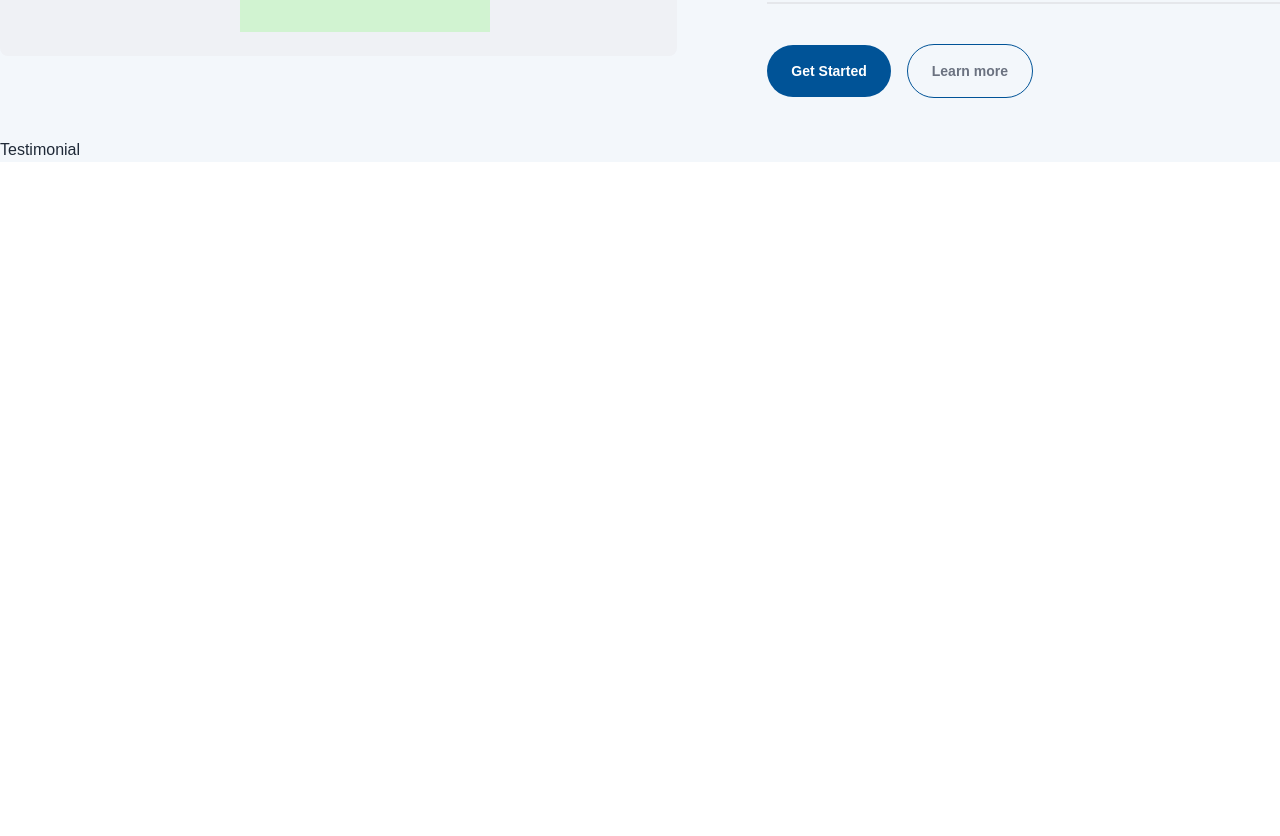
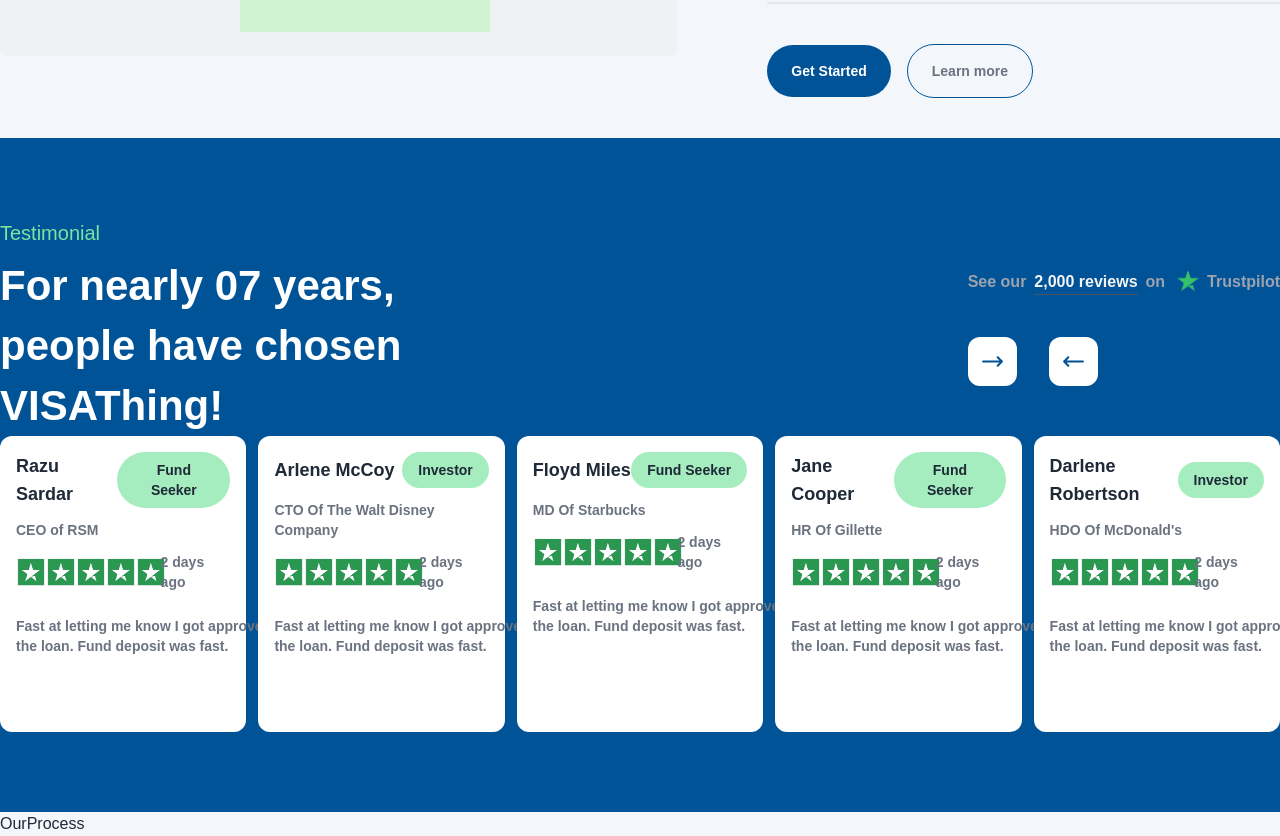
Before and after one commit to Tofazzal26/rsin, a React (Vite) app: page / in a window 1280 px wide. Shown: the part 2657-3493 px from the top of the page. Before the commit the page ends 2819 px from the top, so only its background shows below. Built offline with nearby package versions, Linux system fonts and the light colour scheme.

Commit message:
For nearly 07 years, people have chosen VISAThing style finish

```diff
--- /dev/null
+++ b/src/Components/OurProcess/OurProcess.jsx
@@ -0,0 +1,9 @@
+const OurProcess = () => {
+  return (
+    <div>
+      <h1>OurProcess</h1>
+    </div>
+  );
+};
+
+export default OurProcess;
--- a/src/Components/OurSolutions/OurSolutions.jsx
+++ b/src/Components/OurSolutions/OurSolutions.jsx
@@ -29,7 +29,7 @@
                 </h2>
               </div>
               <Accordion />
-              <div className="mt-4 lg:mt-10">
+              <div className="mt-4 lg:mt-10 lg:mb-0 mb-4">
                 <div className="space-x-4 lg:text-start text-center">
                   <button className="bg-[#005397] lg:px-6 px-4 py-3 lg:py-4 font-semibold text-sm rounded-full text-white">
                     Get Started
--- a/src/Components/Testimonial/Testimonial.jsx
+++ b/src/Components/Testimonial/Testimonial.jsx
@@ -1,12 +1,129 @@
-import React from "react";
+import {
+  HiOutlineArrowNarrowLeft,
+  HiOutlineArrowNarrowRight,
+} from "react-icons/hi";
 
 const Testimonial = () => {
+  const cardData = [
+    {
+      name: "Razu Sardar",
+      company: "Fund Seeker",
+      employ: "CEO of RSM",
+      rating: "/rating.png",
+      day: "2 days ago",
+      paragraph:
+        "Fast at letting me know I got approved for the loan. Fund deposit was fast.",
+    },
+    {
+      name: "Arlene McCoy",
+      company: "Investor",
+      employ: "CTO Of The Walt Disney Company",
+      rating: "/rating.png",
+      day: "2 days ago",
+      paragraph:
+        "Fast at letting me know I got approved for the loan. Fund deposit was fast.",
+    },
+    {
+      name: "Floyd Miles",
+      company: "Fund Seeker",
+      employ: "MD Of Starbucks",
+      rating: "/rating.png",
+      day: "2 days ago",
+      paragraph:
+        "Fast at letting me know I got approved for the loan. Fund deposit was fast.",
+    },
+    {
+      name: "Jane Cooper",
+      company: "Fund Seeker",
+      employ: "HR Of Gillette",
+      rating: "/rating.png",
+      day: "2 days ago",
+      paragraph:
+        "Fast at letting me know I got approved for the loan. Fund deposit was fast.",
+    },
+    {
+      name: "Darlene Robertson",
+      company: "Investor",
+      employ: "HDO Of McDonald's",
+      rating: "/rating.png",
+      day: "2 days ago",
+      paragraph:
+        "Fast at letting me know I got approved for the loan. Fund deposit was fast.",
+    },
+  ];
+
   return (
-    <div>
-      <h1>Testimonial</h1>
+    <div className="bg-[#005397]">
+      <div className="container mx-auto">
+        <div className="py-[20px] lg:py-[80px]">
+          <div className="flex flex-col lg:flex-row justify-between lg:items-center">
+            <div>
+              <h2 className="text-[#7CE4A1] text-[20px]">Testimonial</h2>
+              <h2 className="lg:text-[42px] font-semibold text-white lg:w-[500px] mt-2 lg:leading-[60px]">
+                For nearly 07 years, people have chosen VISAThing!
+              </h2>
+            </div>
+            <div>
+              <div>
+                <h2 className="font-semibold text-gray-400  flex text-sm lg:text-base lg:mb-10 items-center gap-2">
+                  See our{" "}
+                  <span className="text-gray-100 border-b-[1px] border-gray-600">
+                    2,000 reviews
+                  </span>{" "}
+                  on{" "}
+                  <span className="text-gray-400 flex items-center gap-1">
+                    {" "}
+                    <img src="/star.png" alt="" className="w-[30px]" />{" "}
+                    Trustpilot
+                  </span>
+                </h2>
+              </div>
+              <div className="lg:space-x-8 space-x-4 lg:mb-0 mb-2">
+                <button className="bg-white px-3 py-3 rounded-xl">
+                  <HiOutlineArrowNarrowRight size={25} color="#005397" />
+                </button>
+                <button className="bg-white px-3 py-3 rounded-xl">
+                  <HiOutlineArrowNarrowLeft size={25} color="#005397" />
+                </button>
+              </div>
+            </div>
+          </div>
+          <div className="grid lg:grid-cols-5 gap-3 grid-cols-1">
+            {cardData.map((item) => (
+              <div className="bg-white rounded-xl">
+                <div className=" p-2 lg:p-4">
+                  <div className="flex justify-between items-center">
+                    <h2 className="font-semibold text-lg">{item?.name}</h2>
+                    <button className="bg-[#A5ECBE] px-4 py-2 rounded-full font-semibold text-sm">
+                      {item?.company}
+                    </button>
+                  </div>
+                  <h2 className="font-semibold text-sm text-gray-500 my-3">
+                    {item?.employ}
+                  </h2>
+                  <div className="flex  justify-between items-center">
+                    <div className="flex items-center">
+                      <img src={item?.rating} alt="" className="w-[30px]" />
+                      <img src={item?.rating} alt="" className="w-[30px]" />
+                      <img src={item?.rating} alt="" className="w-[30px]" />
+                      <img src={item?.rating} alt="" className="w-[30px]" />
+                      <img src={item?.rating} alt="" className="w-[30px]" />
+                    </div>
+                    <h2 className="font-semibold text-sm text-gray-500">
+                      {item?.day}
+                    </h2>
+                  </div>
+                  <p className="font-semibold text-sm w-[280px] text-gray-500 mt-6 mb-[60px]">
+                    {item?.paragraph}
+                  </p>
+                </div>
+              </div>
+            ))}
+          </div>
+        </div>
+      </div>
     </div>
   );
 };
 
 export default Testimonial;
-<h1>Testimonial</h1>;
--- a/src/Pages/Home/Home.jsx
+++ b/src/Pages/Home/Home.jsx
@@ -4,6 +4,7 @@
 import AboutUs from "../../Components/AboutUs/AboutUs";
 import OurSolutions from "../../Components/OurSolutions/OurSolutions";
 import Testimonial from "../../Components/Testimonial/Testimonial";
+import OurProcess from "../../Components/OurProcess/OurProcess";
 
 const Home = () => {
   return (
@@ -16,6 +17,7 @@
         <AboutUs />
         <OurSolutions />
         <Testimonial />
+        <OurProcess />
       </div>
     </div>
   );
```
Also changed, not shown: public/rating.png (added).
